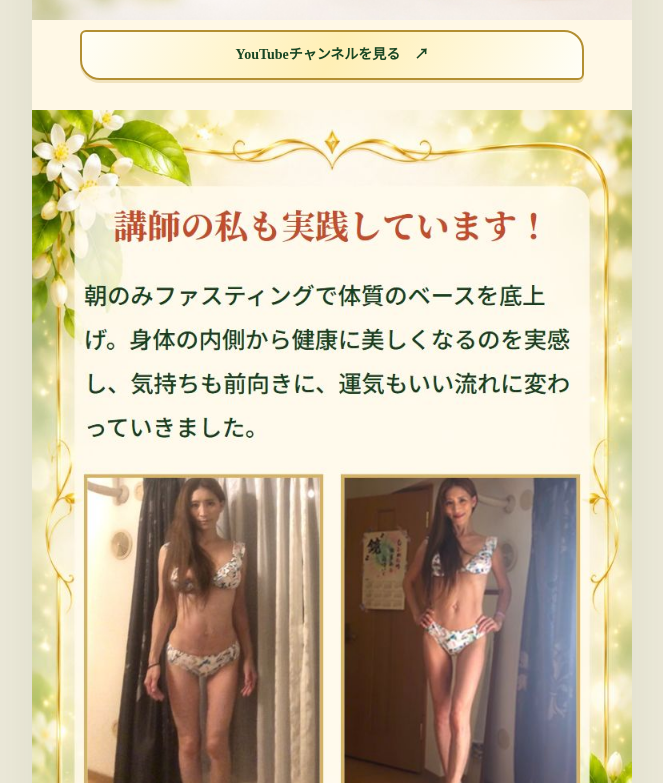
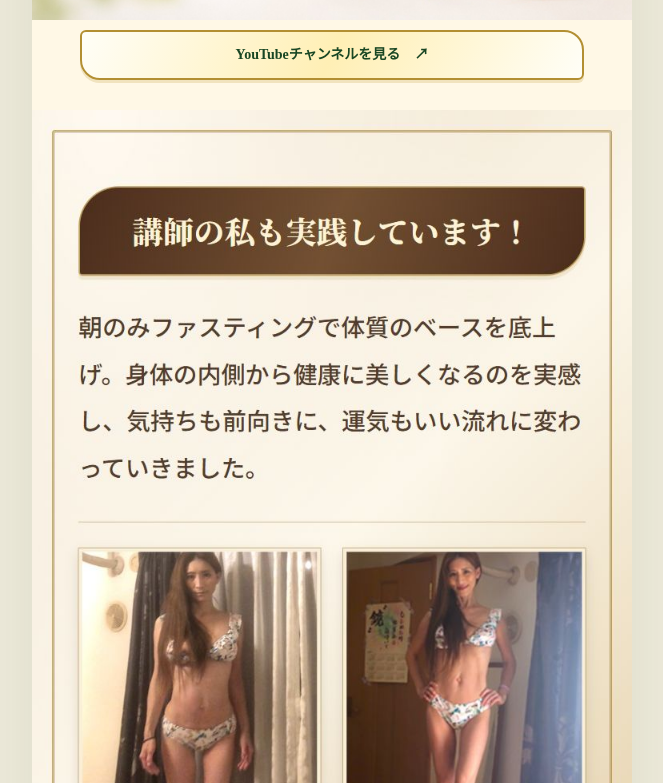
Before and after one commit to 810eigo-droid/view-hakko-drink, a plain HTML site: page image-lp/index.html in a window 1280 px wide. Shown: the part 7017-7800 px from the top of the page, without its empty margins (308-971 px from the left). Drawn offline with Linux system fonts and the light colour scheme.

Commit message:
Restyle instructor practice section in beige and gold

```diff
--- a/image-lp/index.html
+++ b/image-lp/index.html
@@ -49,7 +49,7 @@
 
         </div></section>
 <div class="section-action"><a class="outline-button" href="https://youtube.com/channel/UCeVbfyv7HH-yqgJdYDIQiLA?si=fycaLUDkC7ghu1sr">YouTubeチャンネルを見る<span aria-hidden="true">↗</span></a></div>
-<section class="image-section" id="practice"><img src="images/practice.jpg?v=20261117b" width="750" height="1117" alt="" loading="lazy"><div class="screen-reader-text"><h3>講師の私も実践しています！</h3><p>朝のみファスティングで体質のベースを底上げ。身体の内側から健康に美しくなるのを実感し、気持ちも前向きに、運気もいい流れに変わっていきました。</p><div class="comparison"><figure><figcaption>ファスティング前</figcaption></figure><figure><figcaption>ファスティング後</figcaption></figure></div></div></section>
+<section class="image-section" id="practice"><img src="images/practice-beige.jpg?v=20261117l" width="750" height="1224" alt="" loading="lazy"><div class="screen-reader-text"><h3>講師の私も実践しています！</h3><p>朝のみファスティングで体質のベースを底上げ。身体の内側から健康に美しくなるのを実感し、気持ちも前向きに、運気もいい流れに変わっていきました。</p><div class="comparison"><figure><figcaption>ファスティング前</figcaption></figure><figure><figcaption>ファスティング後</figcaption></figure></div></div></section>
 <section class="image-section" id="voices"><img src="images/voices.jpg?v=20261117b" width="750" height="512" alt="" loading="lazy"><div class="screen-reader-text">
         <h2 >お客様の声</h2>
 
```
Also changed, not shown: image-lp/images/practice-beige.jpg (added).
